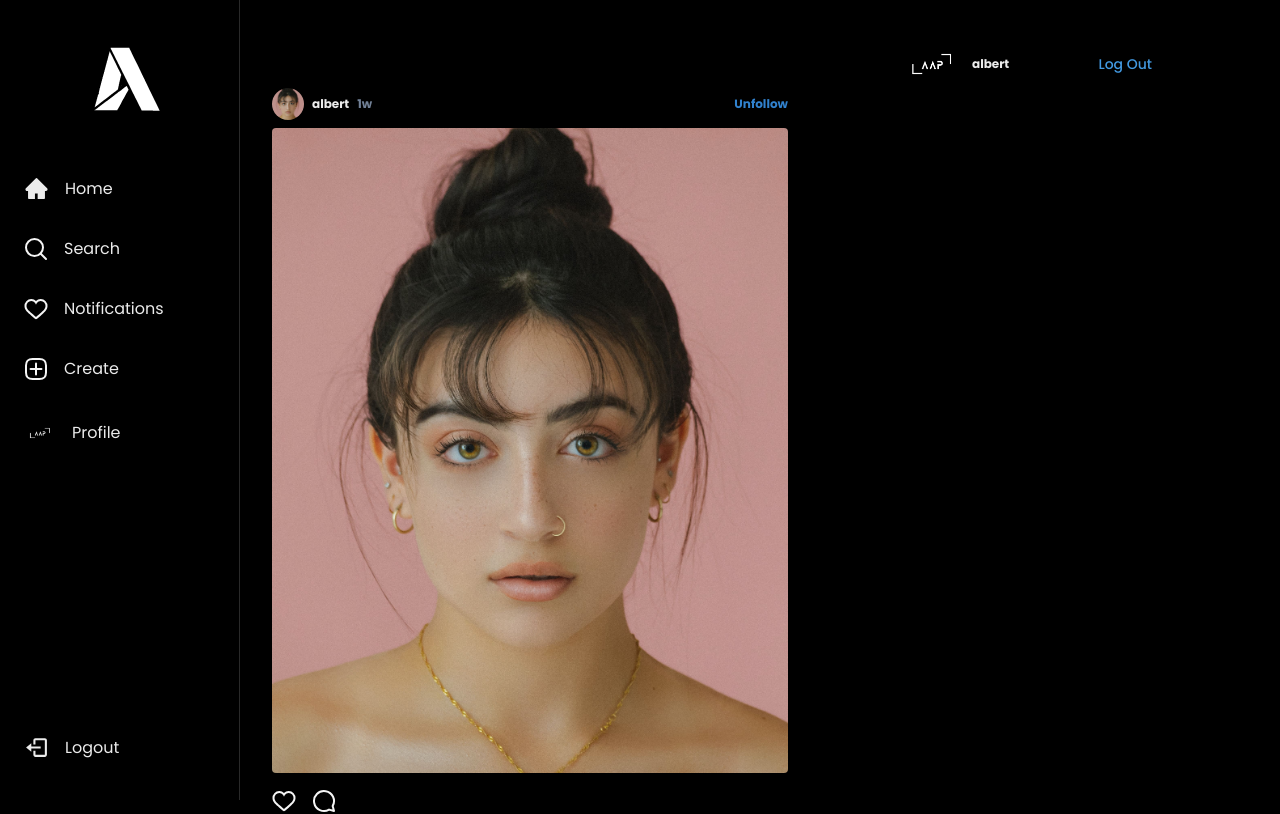
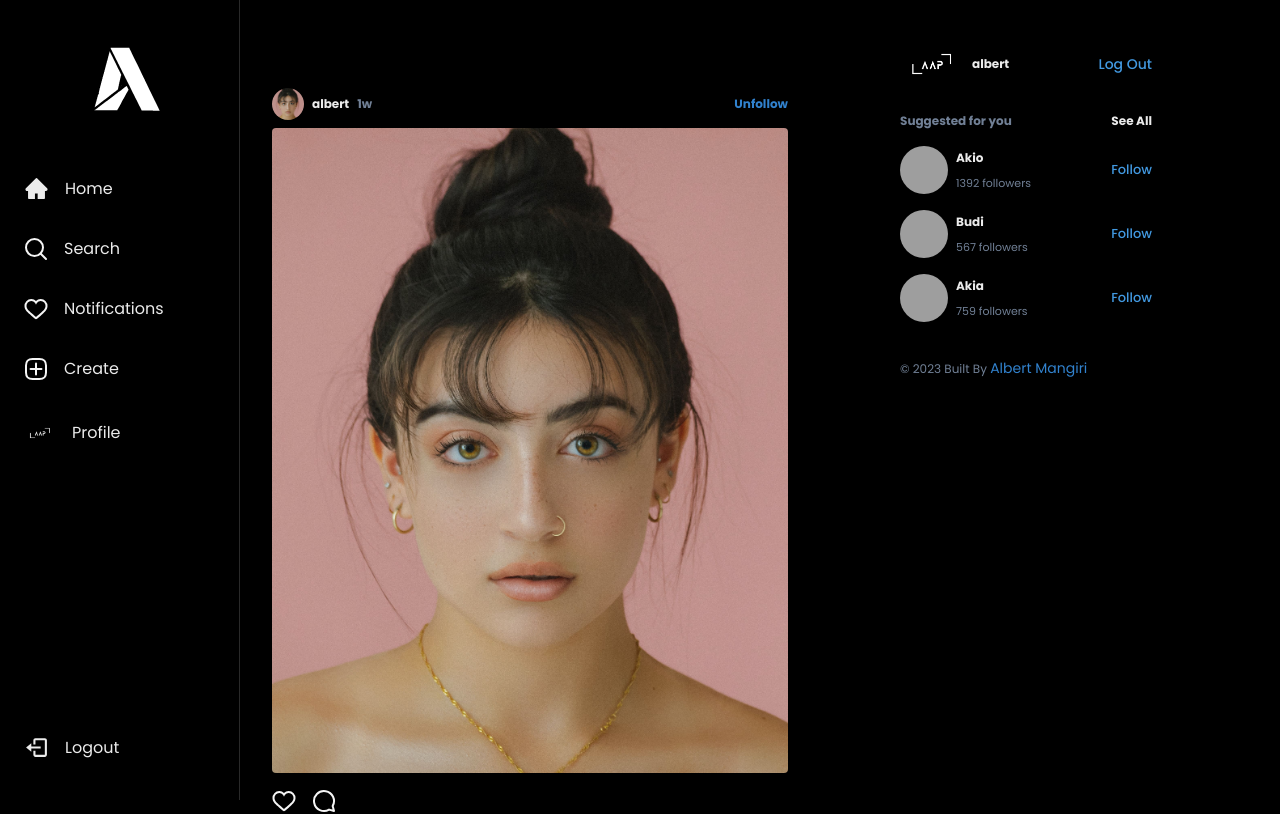
Before and after one commit to albertnanda19/AlSnap, a React (Vite) app: page / in a window 1280 px wide. Shown: the top 814 px of the page. Built offline with nearby package versions, Linux system fonts and the light colour scheme; grey boxes are pictures that could not be loaded.

Commit message:
create slicing ui for suggested users

```diff
--- a/src/components/SuggestedUsers/SuggestedUser.jsx
+++ b/src/components/SuggestedUsers/SuggestedUser.jsx
@@ -1,6 +1,38 @@
-const SuggestedUser = () => {
+import { Avatar, Box, Button, Flex, VStack } from '@chakra-ui/react';
+import { useState } from 'react';
+
+const SuggestedUser = ({ name, followers, avatar }) => {
+
+    const [isFollowed, setIsFollowed] = useState(false);
+
     return (
-        <div>SuggestedUser</div>
+        <Flex justifyContent={"space-between"} alignItems={"center"} w={"full"}>
+            <Flex alignItems={"center"} gap={2}>
+                <Avatar src={avatar} name={name} size={"md"} />
+                <VStack spacing={2} alignItems={"flex-start"}>
+                    <Box fontSize={12} fontWeight={"bold"}>
+                        {name}
+                    </Box>
+                    <Box fontSize={11} color={"gray.500"}>
+                        {followers} followers
+                    </Box>
+                </VStack>
+            </Flex>
+
+            <Button
+                fontSize={13}
+                bg={"transparent"}
+                p={0}
+                h={"max-content"}
+                fontWeight={"medium"}
+                color={"blue.400"}
+                cursor={"pointer"}
+                _hover={{ color: "white" }}
+                onClick={() => setIsFollowed(!isFollowed)}
+            >
+                {isFollowed ? "Unfollow" : "Follow"}
+            </Button>
+        </Flex>
     )
 }
 
--- a/src/components/SuggestedUsers/SuggestedUsers.jsx
+++ b/src/components/SuggestedUsers/SuggestedUsers.jsx
@@ -1,10 +1,32 @@
-import { VStack } from '@chakra-ui/react'
+import { Flex, Text, VStack, Box, Link } from '@chakra-ui/react'
 import SuggestedHeader from './SuggestedHeader'
+import SuggestedUser from './SuggestedUser'
 
 const SuggestedUsers = () => {
     return (
         <VStack py={8} px={6} gap={4}>
             <SuggestedHeader />
+
+            <Flex alignItems={"center"} justifyContent={"space-between"} w={"full"}>
+                <Text fontSize={12} fontWeight={"bold"} color={"gray.500"}>
+                    Suggested for you
+                </Text>
+                <Text fontSize={12} fontWeight={"bold"} _hover={{ color: "gray.400" }} cursor={"pointer"}>
+                    See All
+                </Text>
+            </Flex>
+
+            <SuggestedUser name="Akio" followers={1392} avatar='https://bit.ly/dan-abramov' />
+            <SuggestedUser name="Budi" followers={567} avatar='https://bit.ly/ryan-florence' />
+            <SuggestedUser name="Akia" followers={759} avatar='https://bit.ly/code-beast' />
+
+
+            <Box fontSize={12} color={"gray.500"} mt={5} alignSelf={"start"}>
+                © 2023 Built By{"  "}
+                <Link href='/' target='_blank' color={"blue.500"} fontSize={14}>
+                    Albert Mangiri
+                </Link>
+            </Box>
         </VStack>
     )
 }
```
